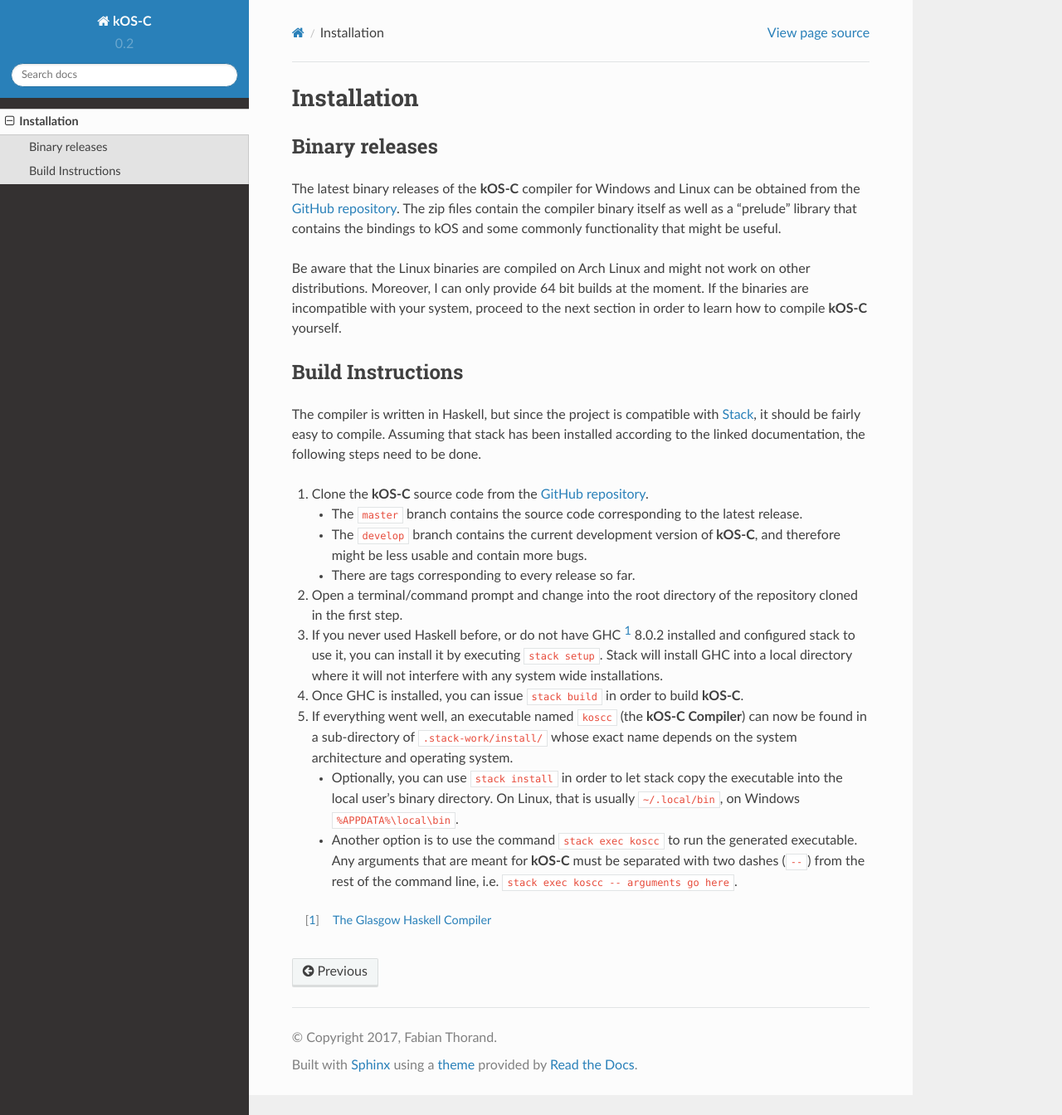
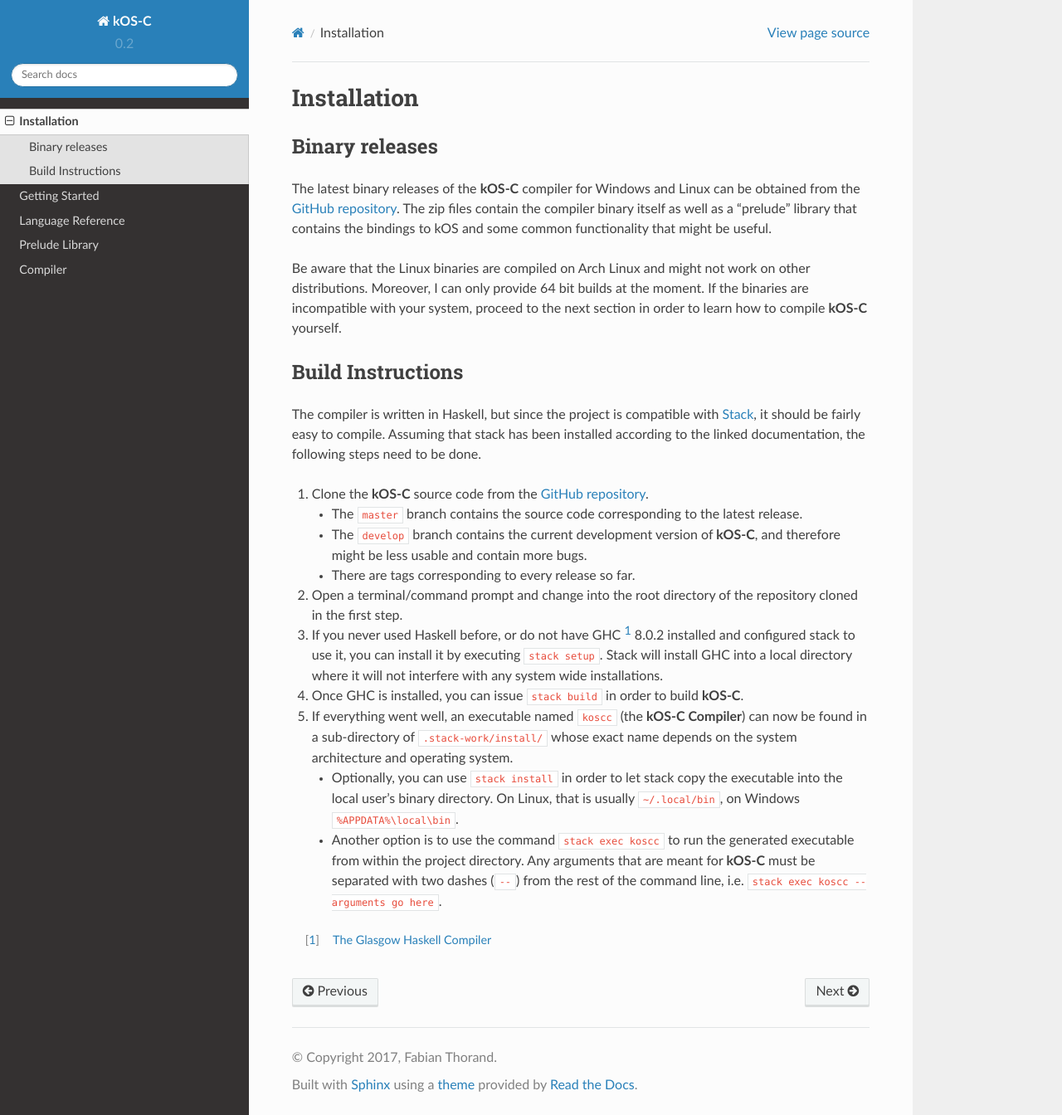
Before and after one commit to fatho/kos-c, a Sphinx documentation site: the page built from docs/source/installation.rst, in a window 1280 px wide and 1344 px high. Shown: the whole window at 83% size. Built offline with Sphinx 7.4.7 and the Read the Docs theme 2.0.0, drawn with Linux system fonts in a browser that asks for light colours.

Commit message:
Worked on documentation

```diff
--- a/docs/source/index.rst
+++ b/docs/source/index.rst
@@ -5,7 +5,11 @@
    :maxdepth: 2
    :hidden:
 
-   Installation <installation>
+   installation
+   gettingstarted
+   language
+   prelude
+   compiler
 
 Welcome to the documentation of **kOS-C**, a typed language for the `Kerbal
 Operating System`__ (kOS) mod for Kerbal Space Program. This project is an
--- a/docs/source/installation.rst
+++ b/docs/source/installation.rst
@@ -10,7 +10,7 @@
 be obtained from the `GitHub repository
 <https://github.com/fatho/kos-c/releases/latest>`__. The zip files contain the
 compiler binary itself as well as a "prelude" library that contains the bindings
-to kOS and some commonly functionality that might be useful.
+to kOS and some common functionality that might be useful.
 
 Be aware that the Linux binaries are compiled on Arch Linux and might not work
 on other distributions. Moreover, I can only provide 64 bit builds at the
@@ -55,8 +55,8 @@
      ``~/.local/bin``, on Windows ``%APPDATA%\local\bin``.
 
    * Another option is to use the command ``stack exec koscc`` to run the
-     generated executable. Any arguments that are meant for **kOS-C** must be
-     separated with two dashes (``--``) from the rest of the command line, i.e.
-     ``stack exec koscc -- arguments go here``.
+     generated executable from within the project directory. Any arguments that
+     are meant for **kOS-C** must be separated with two dashes (``--``) from the
+     rest of the command line, i.e. ``stack exec koscc -- arguments go here``.
 
 .. [#ghc] `The Glasgow Haskell Compiler <https://www.haskell.org/ghc/>`__
--- /dev/null
+++ b/docs/source/language.rst
@@ -0,0 +1,5 @@
+Language Reference
+==================
+
+.. todo:: This page is a stub. It is supposed to document the language features
+          of kOS-C.
```
Also changed, not shown: docs/source/compiler.rst (added, +21 -0 lines), docs/source/gettingstarted.rst (added, +159 -0 lines), docs/source/prelude.rst (added, +17 -0 lines), 1 other file.
